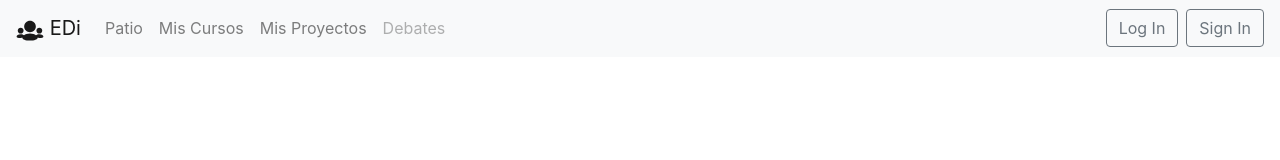
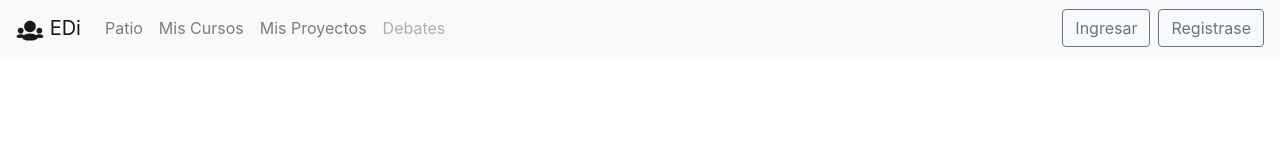
Before and after one commit to bidego/educacion-digital, a React (Create React App) app in the folder edi/: page / in a window 1280 px wide. Shown: the top 160 px of the page. Built offline with nearby package versions, Linux system fonts and the light colour scheme.

Commit message:
se cambia label de botones auth

```diff
--- a/edi/src/components/NavProfile.tsx
+++ b/edi/src/components/NavProfile.tsx
@@ -24,10 +24,10 @@ const NavProfile = (props:any) => {
             <Nav>
                 <ButtonGroup className="Button-group">
                     <Link to="/login">
-                        <Btn className="ml-2" variant="outline-secondary" name="Log In">Log In</Btn>
+                        <Btn className="ml-2" variant="outline-secondary" name="Log In">Ingresar</Btn>
                     </Link>
                     <Link to="/signup">
-                        <Btn className="ml-2" variant="outline-secondary" name="Sign In">Sign In</Btn>
+                        <Btn className="ml-2" variant="outline-secondary" name="Sign In">Registrase</Btn>
                     </Link>
                 </ButtonGroup>
             </Nav>
```
